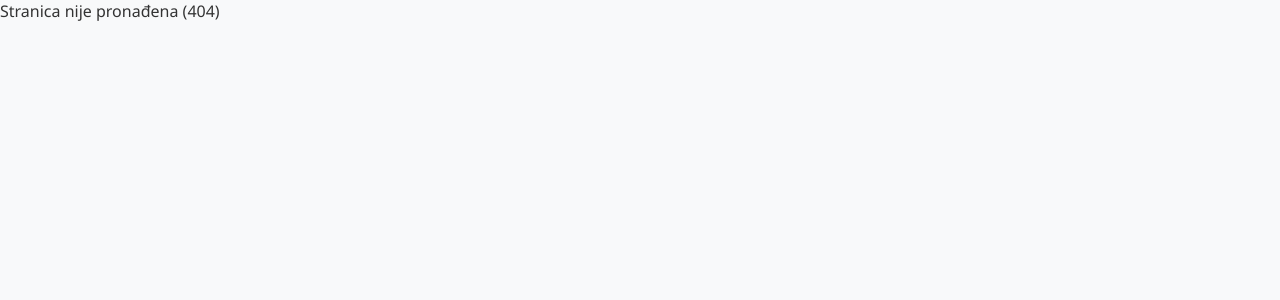
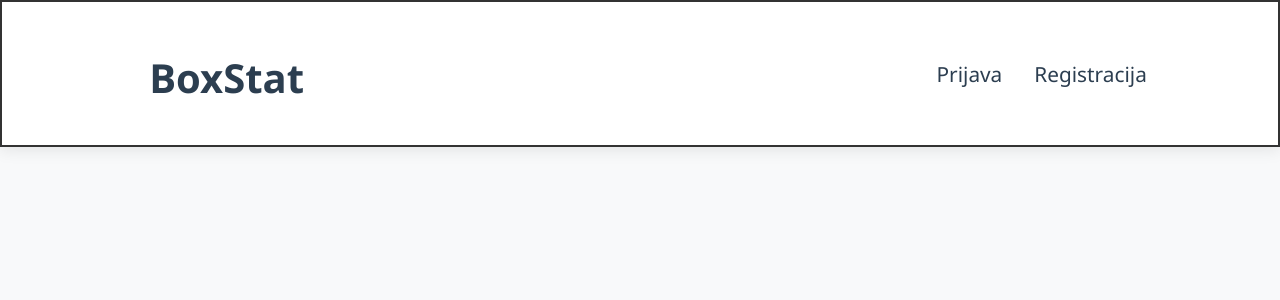
Before and after one commit to dunjamedurecan/Boxstat, a React (Vite) app in the folder stat-app/: page /start in a window 1280 px wide. Before the commit this address had no page. Shown: the top 300 px of the page. Built offline with nearby package versions, Linux system fonts and the light colour scheme.

Commit message:
Backend|upd: server errors solved

```diff
--- a/stat-app/src/App.jsx
+++ b/stat-app/src/App.jsx
@@ -3,6 +3,7 @@ import Login from './pages/Login';
 import Registration from './pages/Registration';
 import { connectWebSocket } from './wsClient';
 import { useEffect } from 'react';
+import Start from './pages/Start';
 
 import Home from './pages/Home';
 export default function App() {
@@ -11,9 +12,10 @@ export default function App() {
   return (
     <div className="app">
       <Routes>
+        <Route path="/start" element={<Start/>}/>
         <Route path="/login" element={<Login />} />
         <Route path="/registration" element={<Registration />} />
-        <Route path="/" element={<Navigate to="/login" replace/>}/>
+        <Route path="/" element={<Navigate to="/start" replace/>}/>
         <Route path="/home" element={<Home/>}/>
         <Route path="*" element={<div>Stranica nije pronađena (404)</div>} />
       </Routes>
--- /dev/null
+++ b/stat-app/src/pages/Data.jsx
@@ -0,0 +1,3 @@
+// na zahtjev (šalje poruku serveru) povlači nove podatke o sesijama (treninzima) i ispisuje ih
+// prvi put download data
+// kasnije refresh data
--- a/stat-app/src/pages/Start.jsx
+++ b/stat-app/src/pages/Start.jsx
@@ -0,0 +1,15 @@
+import {Link} from "react-router-dom";
+
+export default function Start(){
+    return(
+        <div>
+            <header>
+                <h1>BoxStat</h1>
+                <nav>
+                    <Link to="/login">Prijava</Link>
+                    <Link to="/registration">Registracija</Link>
+                </nav>
+            </header>
+        </div>
+    )
+}
```
Also changed, not shown: 1 other file (tests, documents, lock files or other folders).
